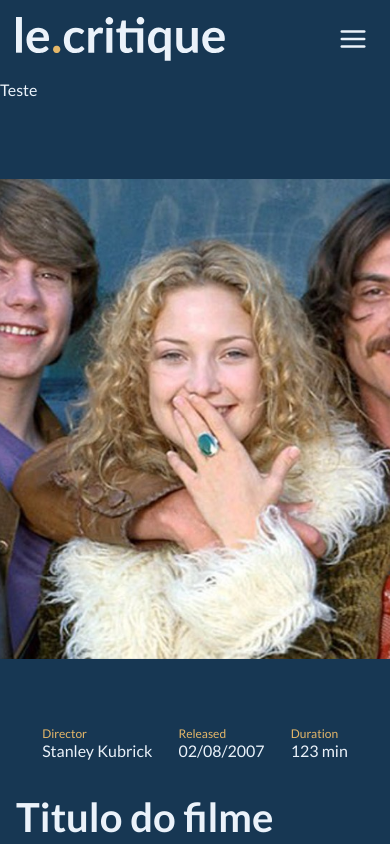
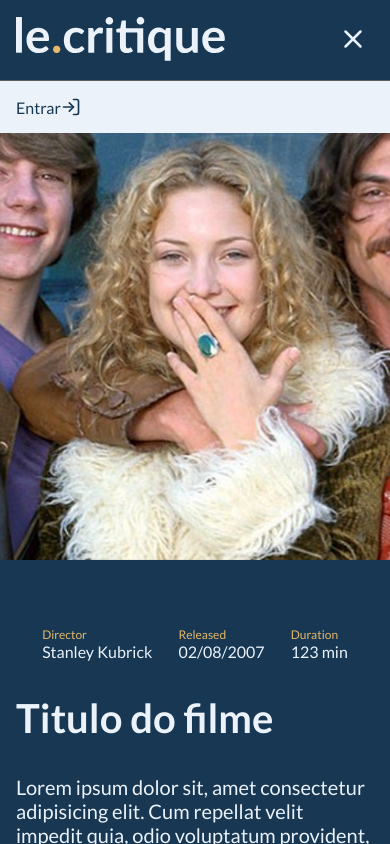
Before and after one commit to gpeto91/le-critique, a Next.js app: page /film/1 in a window 390 px wide. Both pictures are taken after a click on the button 353 px from the left and 40 px from the top of the page. Shown: the top 844 px of the page. Built offline with nearby package versions, Linux system fonts and the light colour scheme; no server answers.

Commit message:
aplicar menu dropdown mobile

```diff
--- a/src/components/Header/header.module.scss
+++ b/src/components/Header/header.module.scss
@@ -1,5 +1,11 @@
 .header {
   height: 5rem;
+  position: fixed;
+  top: 0;
+  left: 0;
+  width: 100%;
+  z-index: 100;
+  background-color: var(--blue-700);
 
   .content {
     max-width: 900px;
@@ -49,3 +55,30 @@
     }
   }
 }
+
+.dropContent {
+  border-top: 1px solid #5f5f5f;
+  background-color: var(--gray-100);
+  color: var(--blue-700);
+
+  span {
+    padding: 1rem;
+    display: block;
+  }
+
+  a {
+    display: flex;
+    align-items: center;
+    padding: 1rem;
+
+    & + a {
+      border-top: 1px solid #bbb;
+    }
+
+    svg {
+      margin-right: 1rem;
+      width: 20px;
+      height: 20px;
+    }
+  }
+}
--- a/src/components/Header/index.tsx
+++ b/src/components/Header/index.tsx
@@ -1,19 +1,45 @@
+import { Session } from "next-auth"
 import { useSession, signOut } from "next-auth/react"
 import Link from "next/link"
 import { useEffect, useState } from "react"
-import { FiLogIn, FiMenu } from 'react-icons/fi'
+import { FiLogIn, FiLogOut, FiMenu, FiX, FiMessageSquare } from 'react-icons/fi'
 import ModalSignIn from "../ModalSignIn"
 
 import styles from "./header.module.scss"
 interface IDropMenu {
   isOpen: boolean,
+  session: Session | null,
+  handleSignIn: () => void,
 }
 
-const DropMenu = ({ isOpen }: IDropMenu): JSX.Element => {
+const DropMenu = ({ isOpen, session, handleSignIn }: IDropMenu): JSX.Element => {
   if (isOpen) {
     return (
       <div className={styles.dropContent}>
-        <a href="">Teste</a>
+        {session && (
+          <>
+            <span>Olá, <b>{session.user?.name}</b></span>
+
+            <a onClick={() => signOut()}>
+              <FiMessageSquare />
+              Seus comentários
+            </a>
+
+            <a onClick={() => signOut()}>
+              <FiLogOut />
+              Sair
+            </a>
+          </>
+        )}
+
+        {!session && (
+          <>
+            <a onClick={() => handleSignIn()}>
+              Entrar
+              <FiLogIn />
+            </a>
+          </>
+        )}
       </div>
     )
   }
@@ -60,14 +86,21 @@ export function Header(): JSX.Element {
           )}
 
           <button className={styles.hamburguerBtn} onClick={() => setIsDropMenuOpen(!isDropMenuOpen)}>
-            <FiMenu />
+            {isDropMenuOpen ? <FiX /> : <FiMenu />}
           </button>
         </div>
 
+        <DropMenu
+          isOpen={isDropMenuOpen}
+          session={session}
+          handleSignIn={() => {
+            setIsModalOpen(true)
+            setIsDropMenuOpen(false)
+          }}
+        />
+
         <ModalSignIn isOpen={isModalOpen} onClose={() => setIsModalOpen(false)} />
       </header>
-
-      <DropMenu isOpen={isDropMenuOpen} />
     </>
   )
 }
--- a/src/components/ModalSignIn/modalSignIn.module.scss
+++ b/src/components/ModalSignIn/modalSignIn.module.scss
@@ -57,15 +57,16 @@
 
 .modalBody {
   padding: var(--modal-padding);
-  display: flex;
-  align-items: center;
-  justify-content: space-evenly;
+  display: grid;
+  grid-template-columns: 1fr 1fr;
+  gap: 10px;
   margin: 3rem 0;
 }
 
 .modalProvider {
   display: flex;
   align-items: center;
+  justify-content: center;
   color: var(--blue-700);
   border: 1px solid var(--blue-700);
   padding: 0 .5rem;
--- a/src/pages/film/[slug].tsx
+++ b/src/pages/film/[slug].tsx
@@ -18,7 +18,7 @@ export default function Film(): JSX.Element {
 
       <img className={styles.banner} src="/images/banner.jpeg" alt="Quase famosos" />
 
-      <main className={common.content}>
+      <main className={`${common.content} ${common.noMenuMargin}`}>
         <div className={styles.filmInfo}>
           <div className={styles.infoItem}>
             <FiUser />
--- a/styles/common.module.scss
+++ b/styles/common.module.scss
@@ -2,6 +2,10 @@
   max-width: 900px;
   margin: 0 auto;
 
-  margin: 4rem auto 2rem;
+  margin: 9rem auto 2rem;
   padding: 0 1rem;
+
+  &.noMenuMargin {
+    margin: 4rem auto 2rem;
+  }
 }
```
